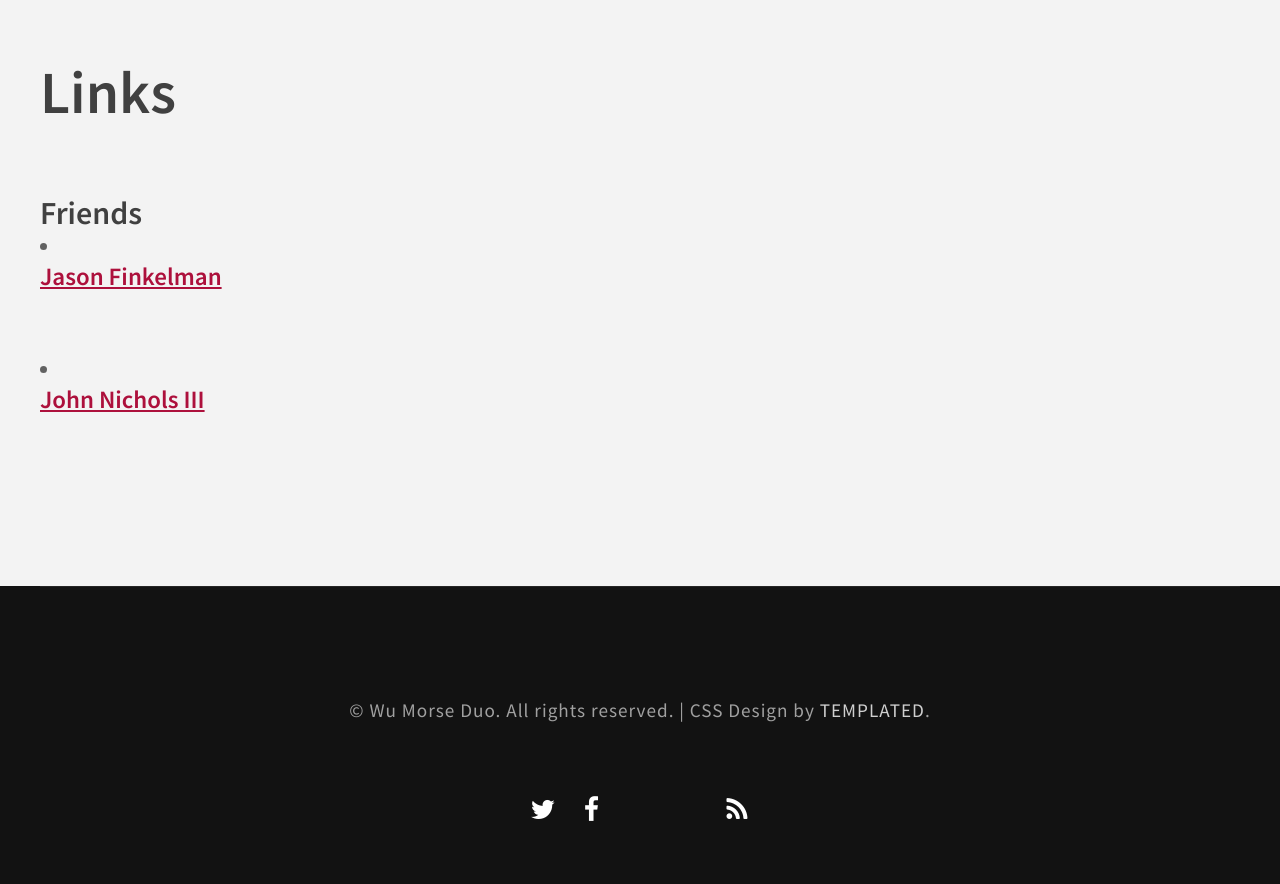
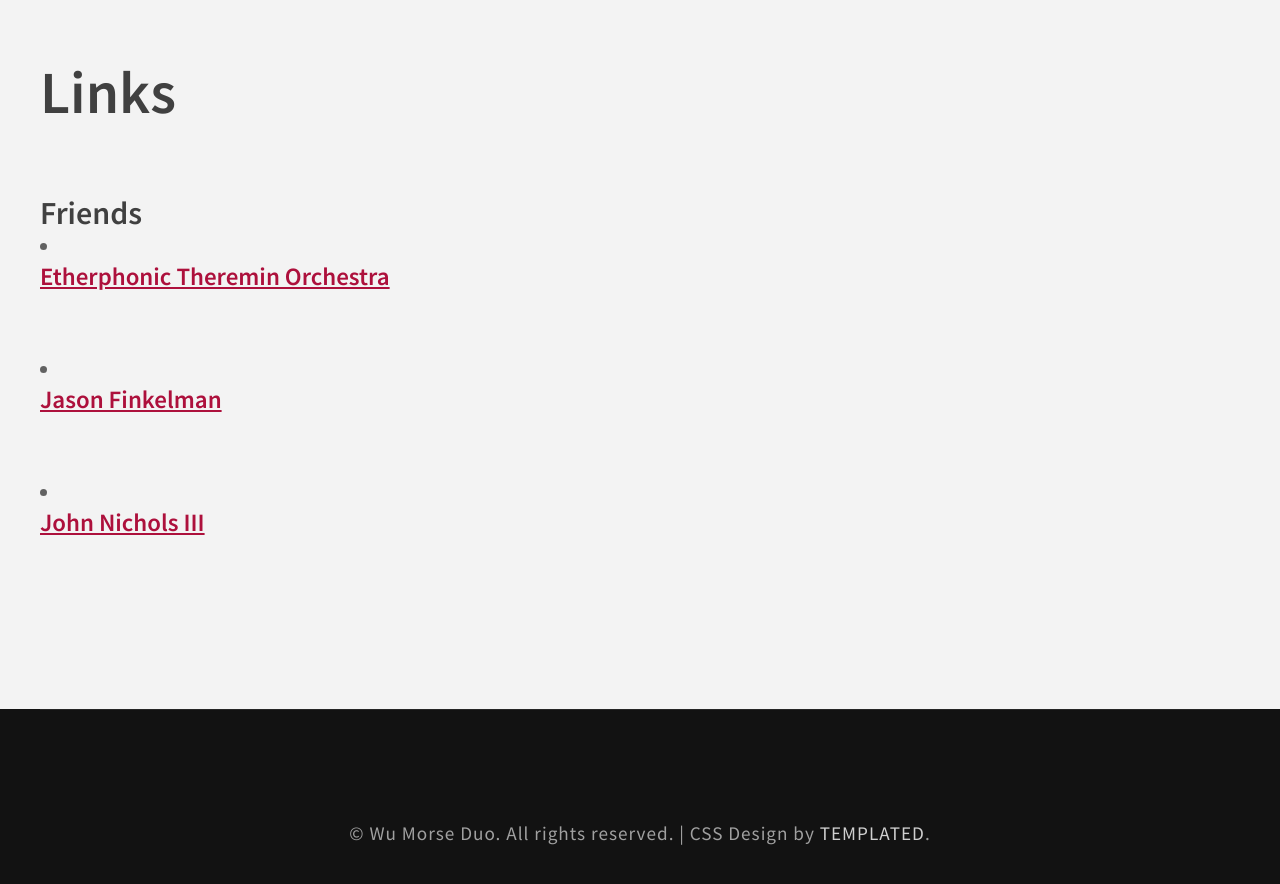
Before and after one commit to allenloves/wumorse, a Jekyll site: the page built from links.html, in a window 1280 px wide and 900 px high, scrolled down 1187 px. Shown: the top 884 px of the window. Built offline with Jekyll 4.4.1, drawn with Linux system fonts in a browser that asks for light colours; nearby versions of some CDN libraries; some web fonts are replaced; library files that are not in the unit come from our copies.

Commit message:
Update friends.yml

```diff
--- a/_data/friends.yml
+++ b/_data/friends.yml
@@ -1,3 +1,6 @@
+- name: Etherphonic Theremin Orchestra
+  url: http://www.etherphonicthereminorchestra.com
+
 - name: Jason Finkelman
   url: https://www.facebook.com/caxixikid
 
```
